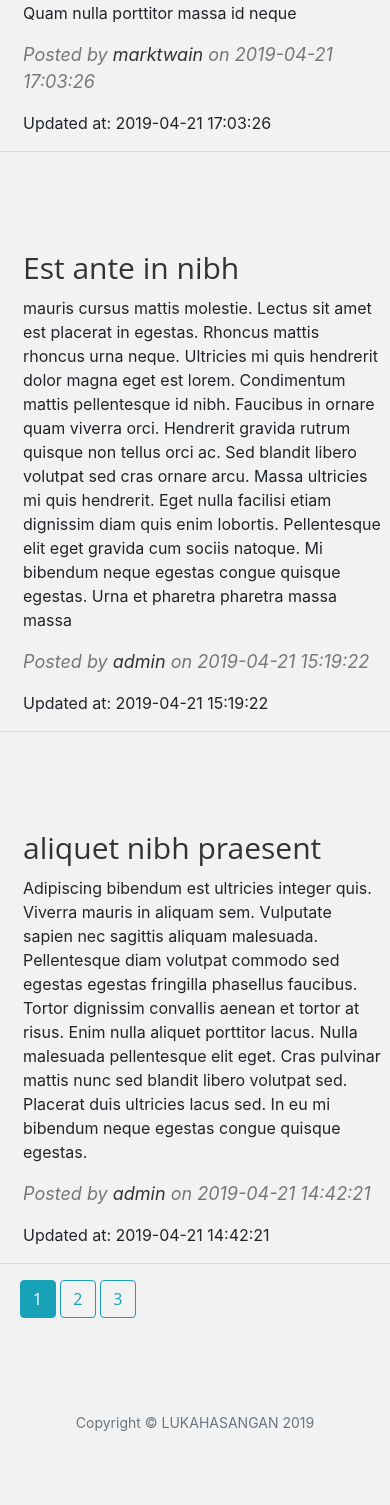
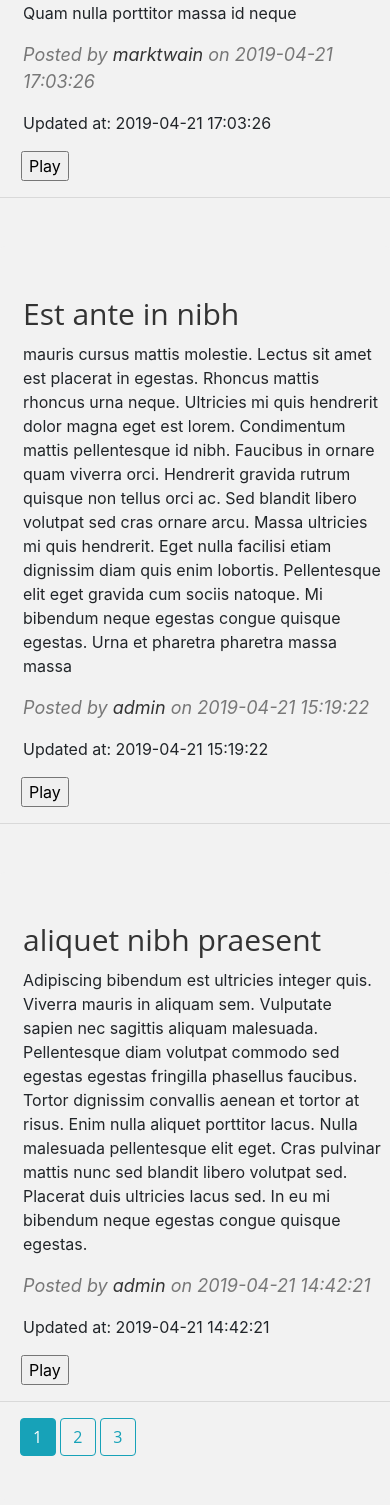
Before and after one commit to HasanArmstrong/BlindBlog, a Flask app: page /blog in a window 390 px wide. Shown: the part 463-1968 px from the top of the page. Before the commit the page ends 1894 px from the top, so only its background shows below. Run offline with Flask 2, Linux system fonts and the light colour scheme; data comes from the database, SQL or seed files in the repository; some libraries are stand-ins or nearby versions.

Commit message:
add audio from responsive.js

```diff
--- a/app/templates/blog.html
+++ b/app/templates/blog.html
@@ -19,6 +19,10 @@
         </p>
         <p>Updated at: {{ post.updated_at }}</p>
       </div>
+
+      <script src="https://code.responsivevoice.org/responsivevoice.js"></script>
+      <input onclick="responsiveVoice.speak('Author: Posted by marktwain on 2019-04-21 17:03:26, Title: Faucibus,  Body: ornare suspendisse sed nisi. Et sollicitudin ac orci phasellus egestas tellus rutrum. Auctor augue mauris augue neque gravida in fermentum et. Platea dictumst quisque sagittis purus sit amet volutpat. Habitant morbi tristique senectus et netus et malesuada fames ac. Velit scelerisque in dictum non consectetur a erat nam. Mauris ultrices eros in cursus turpis massa. Pulvinar proin gravida hendrerit lectus. Quisque egestas diam in arcu. Eget arcu dictum varius duis at consectetur lorem donec. Quam nulla porttitor massa id neque');" type="button" value="Play" style="margin-left:21px" />
+
       <hr />
       {% endfor %}
       <!-- Pager -->
@@ -41,5 +45,6 @@
       </div>
     </div>
   </div>
+
 </div>
 {% endblock %}
```
